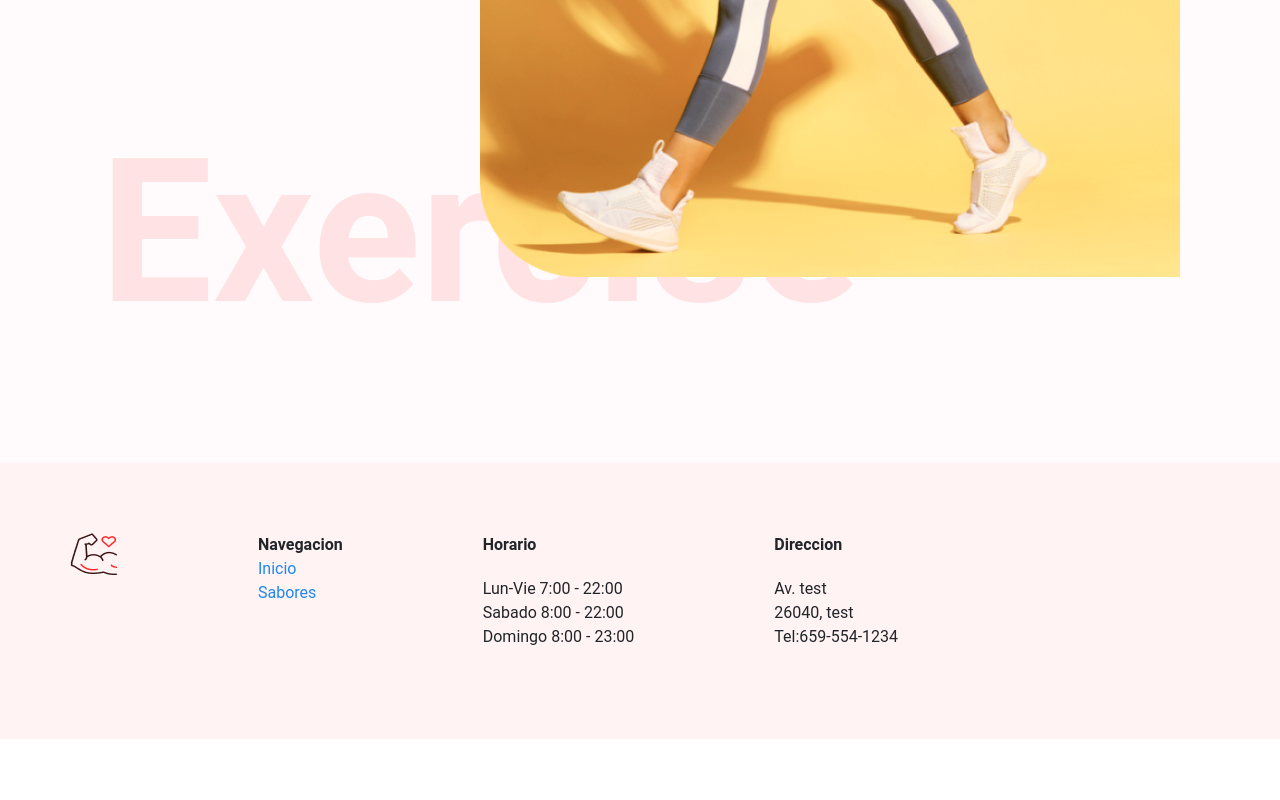
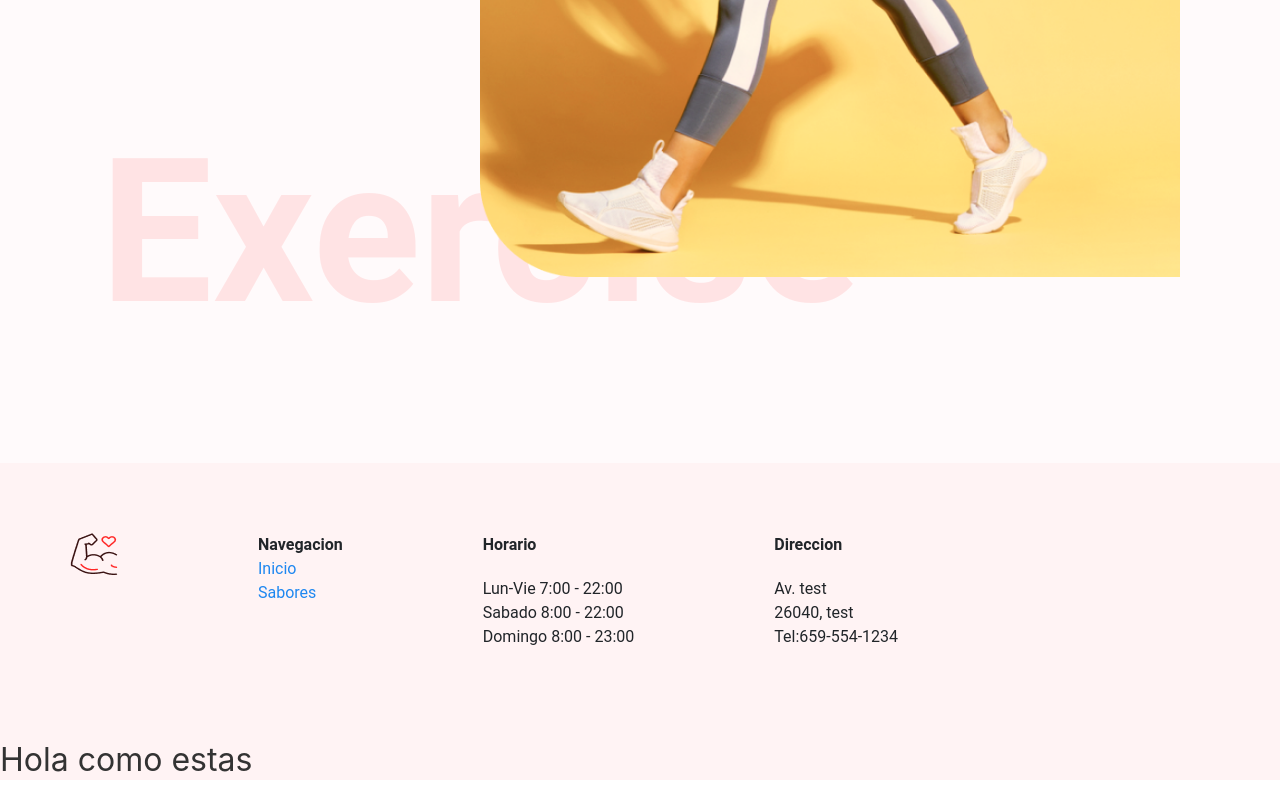
Before and after one commit to Alexisrdrgz/FitnessStore, a plain HTML site: page index.html in a window 1280 px wide. Shown: the part 593-1393 px from the top of the page. Before the commit the page ends 1342 px from the top, so only its background shows below. Drawn offline with nearby package versions, Linux system fonts and the light colour scheme.

Commit message:
H2en pagina
se agregpo un div con un h2

```diff
--- a/index.html
+++ b/index.html
@@ -147,6 +147,11 @@
 
             </div>
           </div>
+          <div>
+            <h2>
+              Hola como estas
+            </h2>
+          </div>
         </footer>
       </div>
     </footer>
```
